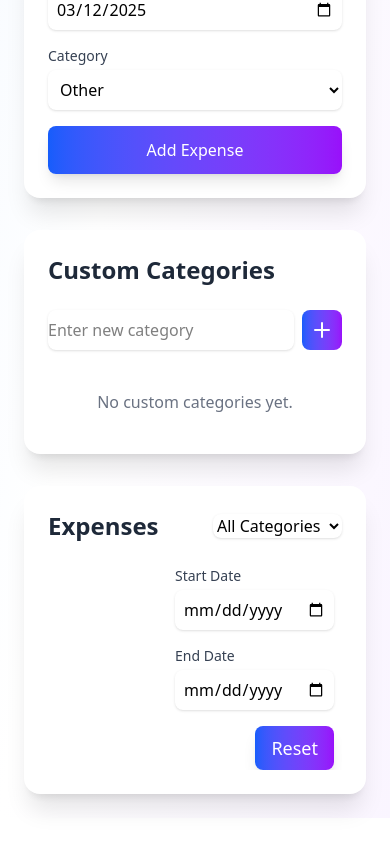
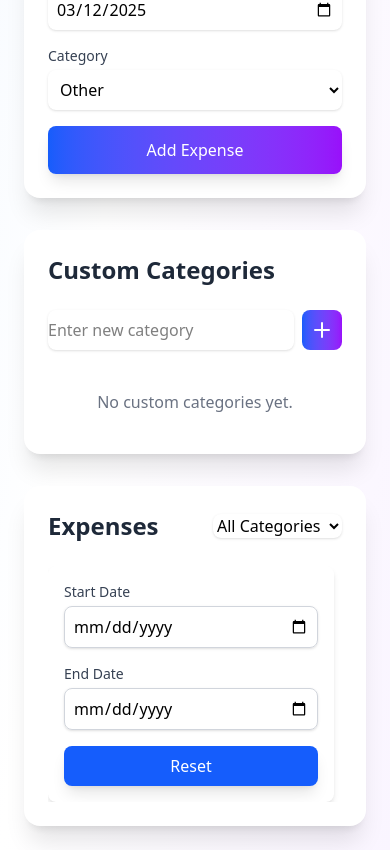
Before and after one commit to tirth2864/expense_tracker, a React (Vite) app: page / in a window 390 px wide. Shown: the part 1524-2374 px from the top of the page. Before the commit the page ends 2342 px from the top, so only its background shows below. Built offline with nearby package versions, Linux system fonts and the light colour scheme.

Commit message:
Improved UI

```diff
--- a/src/components/ExpenseList.tsx
+++ b/src/components/ExpenseList.tsx
@@ -70,29 +70,32 @@ export const ExpenseList: React.FC<ExpenseListProps> = ({ expenses, onDelete, on
   };
 
   return (
-    <div className="space-y-4 max-h-[500px] overflow-y-auto pr-2 scrollbar-none">
-      <div className="flex flex-col sm:flex-row gap-4 items-end">
+    <div className="space-y-6 max-h-[500px] overflow-y-auto pr-2 scrollbar-none">
+
+      {/* Date Filter Inputs */}
+      <div className="grid grid-cols-1 sm:grid-cols-3 gap-4 p-4 bg-white shadow-md rounded-lg">
         {['Start Date', 'End Date'].map((label, idx) => (
-          <div key={label} className="flex-1">
+          <div key={label} className="flex flex-col">
             <label className="block text-sm font-medium text-gray-700 mb-1">{label}</label>
             <input
               type="date"
               value={idx === 0 ? startDate : endDate}
               onChange={(e) => (idx === 0 ? setStartDate(e.target.value) : setEndDate(e.target.value))}
-              className="w-full p-2 rounded-lg border-gray-200 shadow-sm focus:border-blue-500 focus:ring-blue-500"
+              className="w-full p-2 border border-gray-300 rounded-lg shadow-sm focus:border-blue-500 focus:ring-blue-500"
             />
           </div>
         ))}
         <button
           onClick={clearFilters}
-          className="px-4 py-2 bg-gradient-to-r from-blue-600 to-purple-600 text-white rounded-lg hover:from-blue-700 hover:to-purple-700 transition-all duration-200 text-lg font-medium shadow-lg hover:shadow-xl"
+          className="self-end px-4 py-2 bg-blue-600 text-white rounded-lg hover:bg-blue-700 transition-all duration-200 shadow-lg"
         >
           Reset
         </button>
       </div>
 
+      {/* Expense List */}
       {filteredExpenses.map(({ id, name, amount, date, category }) => (
-        <div key={id} className="flex flex-col sm:flex-row items-center justify-between p-4 bg-white rounded-xl shadow-sm border border-gray-100 hover:shadow-md transition-shadow duration-200">
+        <div key={id} className="flex flex-col sm:flex-row items-center justify-between p-5 bg-white rounded-xl shadow-lg border border-gray-200 hover:shadow-xl transition duration-300">
           {editExpenseId === id ? (
             <div className="flex-1 space-y-2">
               {['name', 'amount', 'date', 'category'].map((field) => (
@@ -101,42 +104,53 @@ export const ExpenseList: React.FC<ExpenseListProps> = ({ expenses, onDelete, on
                   type={field === 'amount' ? 'number' : field === 'date' ? 'date' : 'text'}
                   value={(editedExpense as any)?.[field] || ''}
                   onChange={(e) => setEditedExpense({ ...editedExpense!, [field]: field === 'amount' ? parseFloat(e.target.value) || 0 : e.target.value })}
-                  className="w-full p-2 border rounded-lg"
+                  className="w-full p-2 border border-gray-300 rounded-lg"
                 />
               ))}
             </div>
           ) : (
             <div className="flex-1">
-              <h3 className="font-medium text-gray-800">{name}</h3>
-              <div className="text-sm text-gray-500">
-                <span>{date}</span>
-                <span className="mx-2">•</span>
-                <span className="capitalize">{category}</span>
+              <h3 className="font-medium text-gray-900 text-lg">{name}</h3>
+              <div className="text-sm text-gray-500 flex gap-2">
+                <span className="bg-gray-100 px-2 py-1 rounded-md">{date}</span>
+                <span className="bg-gray-100 px-2 py-1 rounded-md capitalize">{category}</span>
               </div>
             </div>
           )}
 
+          {/* Action Buttons */}
           <div className="flex items-center gap-4 mt-4 sm:mt-0">
             {editExpenseId === id ? (
               <>
-                <button onClick={handleSaveClick} className="p-1.5 text-green-600 hover:bg-green-50 rounded-lg"><Check size={18} /></button>
-                <button onClick={() => setEditExpenseId(null)} className="p-1.5 text-gray-600 hover:bg-gray-100 rounded-lg"><X size={18} /></button>
+                <button onClick={handleSaveClick} className="p-2 text-green-600 hover:bg-green-50 rounded-lg">
+                  <Check size={20} />
+                </button>
+                <button onClick={() => setEditExpenseId(null)} className="p-2 text-gray-600 hover:bg-gray-100 rounded-lg">
+                  <X size={20} />
+                </button>
               </>
             ) : (
               <>
-                <span className="font-medium text-gray-900">{formatCurrency(amount)}</span>
-                <button onClick={() => handleEditClick({ id, name, amount, date, category })} className="p-1.5 text-blue-600 hover:bg-blue-50 rounded-lg"><Edit2 size={18} /></button>
-                <button onClick={() => handleDelete(id)} className="p-1.5 text-red-600 hover:bg-red-50 rounded-lg"><Trash2 size={18} /></button>
+                <span className="font-semibold text-gray-800 text-lg">{formatCurrency(amount)}</span>
+                <button onClick={() => handleEditClick({ id, name, amount, date, category })} className="p-2 text-blue-600 hover:bg-blue-50 rounded-lg">
+                  <Edit2 size={20} />
+                </button>
+                <button onClick={() => handleDelete(id)} className="p-2 text-red-600 hover:bg-red-50 rounded-lg">
+                  <Trash2 size={20} />
+                </button>
               </>
             )}
           </div>
         </div>
       ))}
 
+      {/* Undo Snackbar */}
       {showUndo && (
-        <div className="fixed bottom-1/2 left-1/2 transform -translate-x-1/2 translate-y-1/2 z-50 bg-gray-900 text-white px-6 py-3 rounded-lg flex items-center gap-4 shadow-lg">
+        <div className="fixed bottom-6 left-1/2 transform -translate-x-1/2 z-50 bg-gray-900 text-white px-6 py-3 rounded-lg flex items-center gap-4 shadow-lg">
           <p>Expense deleted.</p>
-          <button onClick={handleUndo} className="text-blue-400 hover:text-blue-300 flex items-center"><Undo size={16} className="mr-1" />Undo</button>
+          <button onClick={handleUndo} className="text-blue-400 hover:text-blue-300 flex items-center">
+            <Undo size={16} className="mr-1" />Undo
+          </button>
         </div>
       )}
     </div>
```
